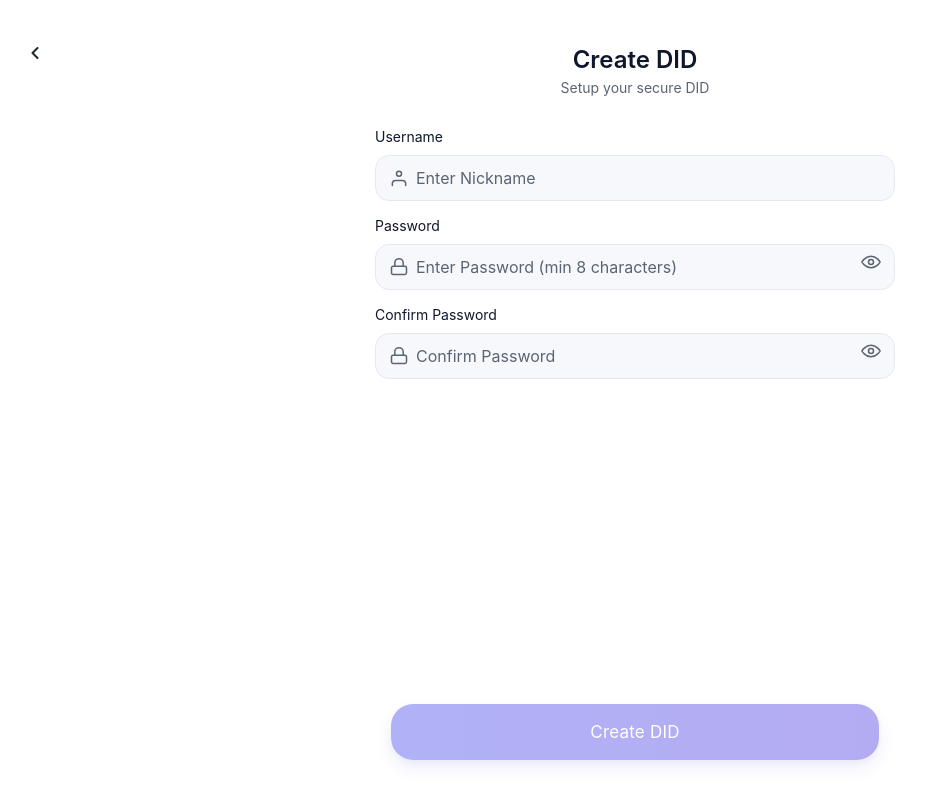
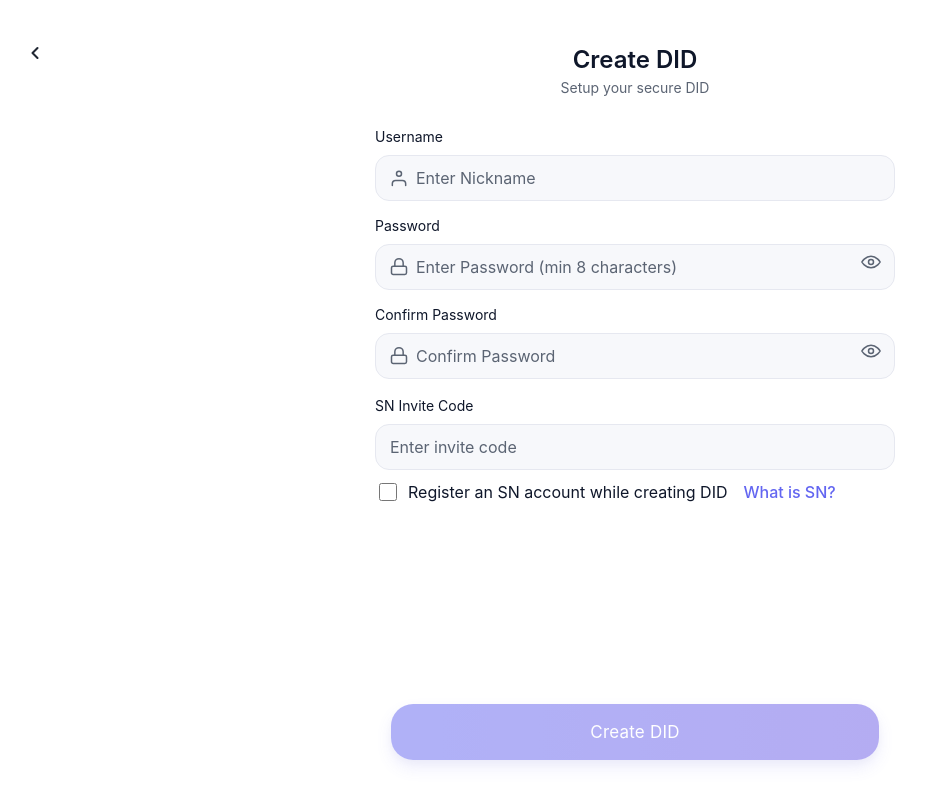
Before and after one commit to buckyos/BuckyOSApp, a React (Vite) app: page /#/create in a window 1280 px wide. Shown: the whole page, without its empty margins (5-931 px from the left). Built offline with nearby package versions, Linux system fonts and the light colour scheme.

Commit message:
Add SN code input

```diff
--- a/src/features/did/DidFlowRoutes.tsx
+++ b/src/features/did/DidFlowRoutes.tsx
@@ -8,6 +8,7 @@ import Success from "../../pages/did/Success";
 import LoadingOverlay from "../../components/ui/LoadingOverlay";
 import { useDidFlow } from "./useDidFlow";
 import "./DidFlowRoutes.css";
+import SnIntro from "../../pages/did/SnIntro";
 
 const DidFlowRoutes: React.FC = () => {
     const {
@@ -35,6 +36,7 @@ const DidFlowRoutes: React.FC = () => {
             <LoadingOverlay visible={loading} textKey="common.creating" />
             <Routes>
                 <Route path="/" element={<Welcome onStart={goToCreateDid} />} />
+                <Route path="/sn" element={<SnIntro />} />
                 <Route
                     path="/create"
                     element={
--- a/src/i18n/translations/en.ts
+++ b/src/i18n/translations/en.ts
@@ -79,4 +79,12 @@ export default {
         delete_confirm: "Delete current account and return to Welcome? This cannot be undone.",
         languages_title: "Languages",
     },
+    sn: {
+        invite_label: "SN Invite Code",
+        invite_placeholder: "Enter invite code",
+        register_option: "Register an SN account while creating DID",
+        what_is: "What is SN?",
+        title: "What is SN?",
+        content: "SN是XXXX",
+    },
 };
--- a/src/i18n/translations/zh.ts
+++ b/src/i18n/translations/zh.ts
@@ -78,4 +78,12 @@ export default {
         delete_confirm: "确定删除当前账户并返回欢迎页？此操作不可恢复。",
         languages_title: "多语言",
     },
+    sn: {
+        invite_label: "SN 邀请码",
+        invite_placeholder: "请输入邀请码",
+        register_option: "创建 DID 的同时注册 SN 账号",
+        what_is: "什么是SN？",
+        title: "什么是 SN？",
+        content: "SN是XXXX",
+    },
 };
--- a/src/pages/did/CreateDid.tsx
+++ b/src/pages/did/CreateDid.tsx
@@ -2,6 +2,7 @@ import React from "react";
 import { useI18n } from "../../i18n";
 import MobileHeader from "../../components/ui/MobileHeader";
 import GradientButton from "../../components/ui/GradientButton";
+import { Link } from "react-router-dom";
 
 interface CreateDidProps {
     nickname: string;
@@ -27,6 +28,10 @@ const CreateDid: React.FC<CreateDidProps> = ({
     const { t } = useI18n();
     const [showPwd, setShowPwd] = React.useState(false);
     const [showPwd2, setShowPwd2] = React.useState(false);
+    const [snInvite, setSnInvite] = React.useState("");
+    const [registerSN, setRegisterSN] = React.useState(false);
+    const passwordsValid = password.length >= 8 && confirmPassword.length >= 8 && password === confirmPassword;
+    const canProceed = registerSN && !!nickname && passwordsValid && snInvite.trim().length > 0;
     return (
         <div className="did-container" style={{ position: "relative", overflow: "hidden" }}>
             {/* Header: arrow only, positioned closer to top-left */}
@@ -146,11 +151,35 @@ const CreateDid: React.FC<CreateDidProps> = ({
                         {error}
                     </p>
                 )}
+
+                {/* SN invite and register option */}
+                <div style={{ marginTop: 14 }}>
+                    <label style={{ fontSize: 14, color: "var(--app-text)" }}>{t("sn.invite_label")}</label>
+                    <input
+                        type="text"
+                        placeholder={t("sn.invite_placeholder")}
+                        value={snInvite}
+                        onChange={(e) => setSnInvite(e.target.value)}
+                        style={{ marginTop: 6 }}
+                    />
+                </div>
+
+                <div style={{ marginTop: 10, display: "flex", alignItems: "center", gap: 8, flexWrap: "wrap" }}>
+                    <input
+                        id="registerSN"
+                        type="checkbox"
+                        checked={registerSN}
+                        onChange={(e) => setRegisterSN(e.target.checked)}
+                        style={{ width: 18, height: 18, boxShadow: "none" }}
+                    />
+                    <label htmlFor="registerSN" style={{ userSelect: "none" }}>{t("sn.register_option")}</label>
+                    <Link to="/sn" style={{ marginLeft: 8, color: "#6366f1" }}>{t("sn.what_is")}</Link>
+                </div>
             </div>
 
             {/* Bottom actions pinned to page bottom and unified width */}
             <div className="actions page-content">
-                <GradientButton onClick={onNext} disabled={!nickname || !password || !confirmPassword}>
+                <GradientButton onClick={onNext} disabled={!canProceed}>
                     {t("common.actions.create_did")}
                 </GradientButton>
             </div>
--- /dev/null
+++ b/src/pages/did/SnIntro.tsx
@@ -0,0 +1,17 @@
+import React from "react";
+import MobileHeader from "../../components/ui/MobileHeader";
+import { useI18n } from "../../i18n";
+
+const SnIntro: React.FC = () => {
+  const { t } = useI18n();
+  return (
+    <div className="did-container" style={{ position: "relative" }}>
+      <MobileHeader title={t("sn.title")} showBack />
+      <div className="page-content" style={{ fontSize: 16, lineHeight: 1.8 }}>
+        {t("sn.content")}
+      </div>
+    </div>
+  );
+};
+
+export default SnIntro;
```
